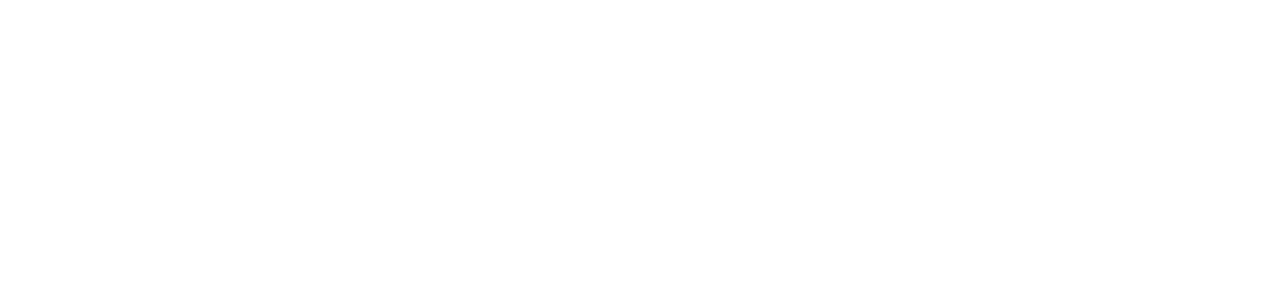
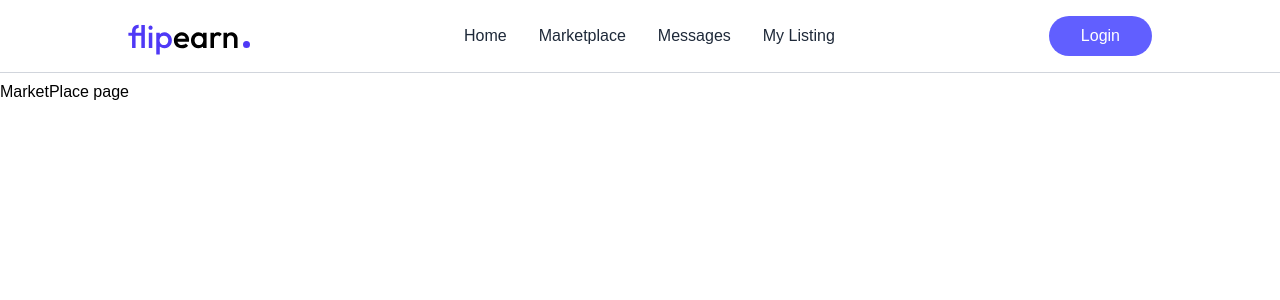
Before and after one commit to yeasin5060/flipEarn, a React (Vite) app in the folder client/: page /marketplace in a window 1280 px wide. Before the commit this address had no page. Shown: the top 300 px of the page. Built offline with nearby package versions, Linux system fonts and the light colour scheme; the HTML template or start-up script is replaced by a standard one.

Commit message:
navbar is complete

```diff
--- a/client/src/App.jsx
+++ b/client/src/App.jsx
@@ -1,5 +1,5 @@
 import React from "react"
-import { Route, Routes } from "react-router-dom"
+import { Route, Routes, useLocation } from "react-router-dom"
 import Home from "./pages/Home"
 import MarketPlace from "./pages/MarketPlace"
 import MyListings from "./pages/MyListings"
@@ -8,18 +8,21 @@ import ManageListing from "./pages/ManageListing"
 import Messages from "./pages/Messages"
 import MyOrders from "./pages/MyOrders"
 import Loading from "./pages/Loading"
+import Navbar from "./components/Navbar"
 
 function App() {
+  const {pathname} = useLocation()
   return (
     <div>
+      {!pathname.includes('/admin') && <Navbar/>}
       <Routes>
         <Route path="/" element ={<Home/>}/>
-        <Route path="/makerPlace" element ={<MarketPlace/>}/>
+        <Route path="/marketplace" element ={<MarketPlace/>}/>
         <Route path="/my-listing" element ={<MyListings/>}/>
         <Route path="/listing/:listingId" element ={<ListingDetails/>}/>
         <Route path="/create-listing" element ={<ManageListing/>}/>
         <Route path="/edit-listing/id" element ={<ManageListing/>}/>
-        <Route path="/message" element ={<Messages/>}/>
+        <Route path="/messages" element ={<Messages/>}/>
         <Route path="/my-order" element ={<MyOrders/>}/>
         <Route path="/loading" element ={<Loading/>}/>
       </Routes>
--- a/client/src/components/Hero.jsx
+++ b/client/src/components/Hero.jsx
@@ -16,11 +16,11 @@ const Hero = () => {
             {/* Avatars + Stars */}
             <div className="flex items-center mt-24 md:mt-36">
                 <div className="flex -space-x-3 pr-3">
-                    <img src="https://images.unsplash.com/photo-1438761681033-6461ffad8d80?q=80&w=200" alt="user3" className="size-8 object-cover rounded-full border-2 border-white hover:-translate-y-0.5 transition z-[1]" />
+                    <img src="https://images.unsplash.com/photo-1438761681033-6461ffad8d80?q=80&w=200" alt="user3" className="size-8 object-cover rounded-full border-2 border-white hover:-translate-y-0.5 transition z-1" />
                     <img src="https://images.unsplash.com/photo-1633332755192-727a05c4013d?q=80&w=200" alt="user1" className="size-8 object-cover rounded-full border-2 border-white hover:-translate-y-0.5 transition z-2" />
-                    <img src="https://images.unsplash.com/photo-1535713875002-d1d0cf377fde?q=80&w=200" alt="user2" className="size-8 object-cover rounded-full border-2 border-white hover:-translate-y-0.5 transition z-[3]" />
-                    <img src="https://images.unsplash.com/photo-1438761681033-6461ffad8d80?q=80&w=200" alt="user3" className="size-8 object-cover rounded-full border-2 border-white hover:-translate-y-0.5 transition z-[4]" />
-                    <img src="https://randomuser.me/api/portraits/men/75.jpg" alt="user5" className="size-8 rounded-full border-2 border-white hover:-translate-y-0.5 transition z-[5]" />
+                    <img src="https://images.unsplash.com/photo-1535713875002-d1d0cf377fde?q=80&w=200" alt="user2" className="size-8 object-cover rounded-full border-2 border-white hover:-translate-y-0.5 transition z-3" />
+                    <img src="https://images.unsplash.com/photo-1438761681033-6461ffad8d80?q=80&w=200" alt="user3" className="size-8 object-cover rounded-full border-2 border-white hover:-translate-y-0.5 transition z-4" />
+                    <img src="https://randomuser.me/api/portraits/men/75.jpg" alt="user5" className="size-8 rounded-full border-2 border-white hover:-translate-y-0.5 transition z-5" />
                 </div>
 
                 <div>
@@ -35,12 +35,12 @@ const Hero = () => {
 
             {/* Headline */}
             <h1 className="text-4xl md:text-6xl font-semibold max-w-lg md:max-w-2xl text-center mt-4 leading-tight md:leading-tight">
-                Buy & Sell your <span className="relative bg-gradient-to-r from-purple-700 to-[#764de1] bg-clip-text text-transparent capitalize">
+                Buy & Sell your <span className="relative bg-gray-to-r from-purple-700 to-[#764de1] bg-clip-text text-transparent capitalize">
                     social
                     <div className="z-10 absolute bottom-0 left-0 w-full scale-120" >
                         <img src='https://raw.githubusercontent.com/prebuiltui/prebuiltui/main/assets/hero/gradient_arc.svg' alt="gradient" />
                     </div>
-                </span> <span className='relative bg-gradient-to-r from-[#764de1] to-indigo-600 bg-clip-text text-transparent capitalize'>profils</span> oneline.
+                </span> <span className='relative  bg-gray-to-r from-[#764de1] to-indigo-600 bg-clip-text text-transparent capitalize'>profils</span> oneline.
             </h1>
 
             <p className="max-w-xl text-center text-base my-7">A secure maketplace to buy and sell Instagram, Youtobe , Twitter, Telegram and more - fast safe and hassle-free.</p>
--- /dev/null
+++ b/client/src/components/Navbar.jsx
@@ -0,0 +1,42 @@
+import React from 'react'
+import { assets } from '../assets/assets';
+import { Link, useNavigate } from 'react-router-dom';
+import { MenuIcon, XIcon } from 'lucide-react';
+
+const Navbar = () => {
+    const [menuOpen, setMenuOpen] = React.useState(false);
+    const navigate = useNavigate()
+  return (
+    <nav className='h-20'>
+        <div className='fixed left-0 top-0 right-0 z-100 flex items-center justify-between px-6 md:px-16 lg:px-24 xl:px-32 py-4 border-b border-gray-300 bg-white transition-all'>
+           <img onClick={()=> {navigate('/'); scrollTo(0,0)}} className='h-10 cursor-pointer' src={assets.logo} alt="not found" />
+
+            {/* Desktop Menu */}
+            <div className='hidden sm:flex items-center gap-4 md:gap-8 max-md:text-sm text-gray-800'>
+                <Link to='/' onClick={() => scrollTo(0, 0)}> Home </Link>
+                <Link to='/marketplace' onClick={() => scrollTo(0, 0)}> Marketplace</Link>
+                <Link to='/messages' onClick={() => scrollTo(0, 0)}> Messages </Link>
+                <Link to='/my-listing' onClick={() => scrollTo(0, 0)}> My Listing </Link>
+            </div>
+
+            <div>
+                <button className='max-sm:hidden cursor-pointer px-8 py-2 bg-indigo-500 hover:bg-indigo-600 transition text-white rounded-full'>Login</button>
+                <MenuIcon className='sm:hidden' onClick = {()=> setMenuOpen(true)} />
+            </div>
+
+        </div>
+        {/* Mobile Menu */}
+        <div className={`sm:hidden fixed inset-0 ${menuOpen ? 'w-full' : 'w-0'} overflow-hidden bg-white backdrop-blur shadow-xl rounded-lg z-50 text-sm transition-all`}>
+            <div className='flex flex-col items-center justify-center h-full text-xl font-semibold gap-6 p-4'>
+                <Link to='/marketplace' onClick={() => setMenuOpen(false)}> Marketplace</Link>
+                <button>Messages</button>
+                <button>My Listing</button>
+                <button className=' cursor-pointer px-8 py-2 bg-indigo-500 hover:bg-indigo-600 transition text-white rounded-full'>Login</button>
+                <XIcon className='absolute size-8 right-6 top-6 text-gray-500 hover:text-gray-700 cursor-pointer'  onClick={() => setMenuOpen(false)}/>
+            </div>
+        </div>
+    </nav>
+  )
+}
+
+export default Navbar
```
